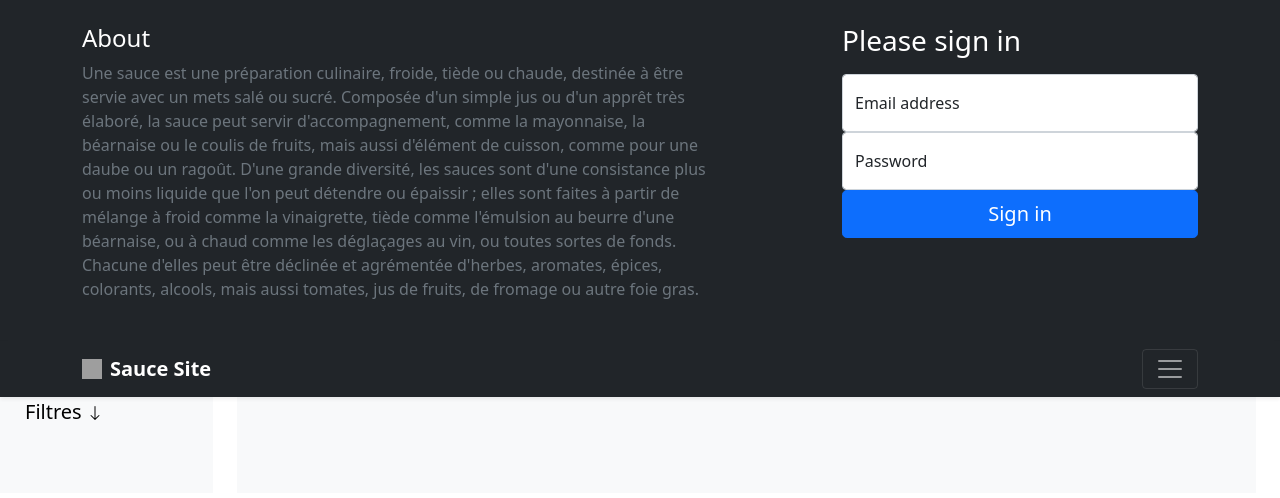
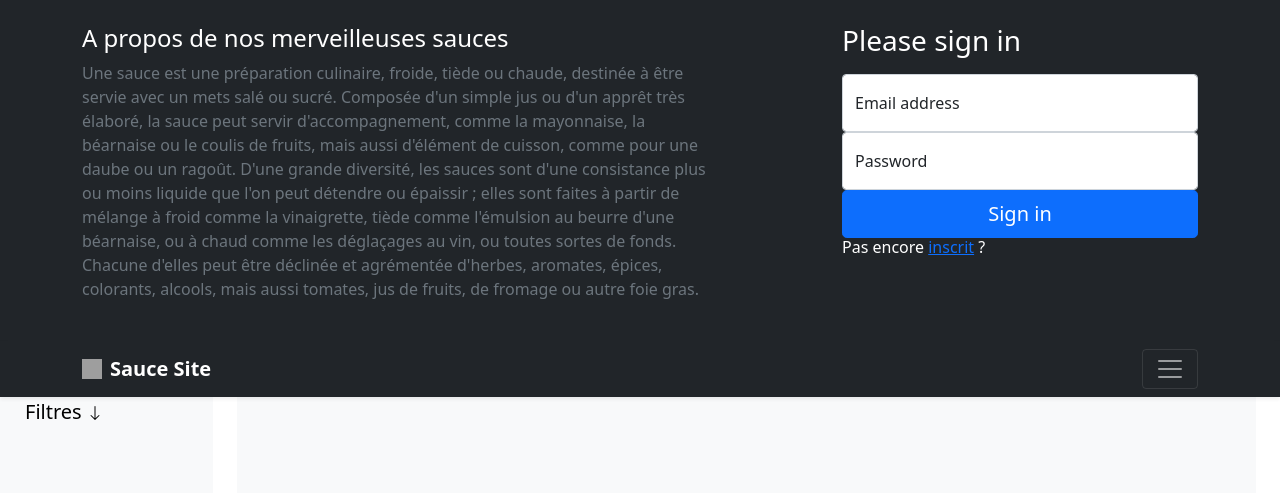
Before and after one commit to remitsuki/projet-web, a PHP site: page / in a window 1280 px wide, after a click that opens the changed part. Shown: the top 498 px of the page. Run offline with PHP 8.4, Linux system fonts and the light colour scheme; grey boxes are pictures that could not be loaded.

Commit message:
Update index.php

```diff
--- a/Shop/index.php
+++ b/Shop/index.php
@@ -46,7 +46,7 @@ require("config/commandes.php");
       <div class="container">
         <div class="row">
           <div class="col-sm-8 col-md-7 py-4">
-            <h4 class="text-white">About</h4>
+            <h4 class="text-white">A propos de nos merveilleuses sauces</h4>
             <p class="text-muted">Une sauce est une préparation culinaire, froide, tiède ou chaude, destinée à être servie avec un mets salé ou sucré. Composée d'un simple jus ou d'un apprêt très élaboré, la sauce peut servir d'accompagnement, comme la mayonnaise, la béarnaise ou le coulis de fruits, mais aussi d'élément de cuisson, comme pour une daube ou un ragoût. D'une grande diversité, les sauces sont d'une consistance plus ou moins liquide que l'on peut détendre ou épaissir ; elles sont faites à partir de mélange à froid comme la vinaigrette, tiède comme l'émulsion au beurre d'une béarnaise, ou à chaud comme les déglaçages au vin, ou toutes sortes de fonds. Chacune d'elles peut être déclinée et agrémentée d'herbes, aromates, épices, colorants, alcools, mais aussi tomates, jus de fruits, de fromage ou autre foie gras.</p>
           </div>
           <div class="col-sm-4 offset-md-1 py-4">
@@ -61,8 +61,12 @@ require("config/commandes.php");
                 <input type="password" class="form-control" id="floatingPassword" placeholder="Password">
                 <label for="floatingPassword">Password</label>
               </div>
-
               <button class="w-100 btn btn-lg btn-primary" type="submit">Sign in</button>
+              <div class="form-floating text-white">
+                <h6>
+                  Pas encore <a href ="Inscription.php">inscrit</a> ?
+                </h6>
+              </div>
             </form>
           </div>
         </div>
```
